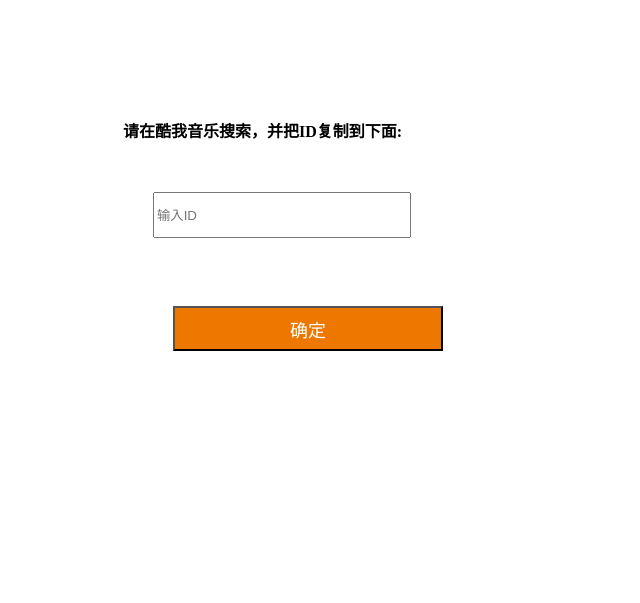
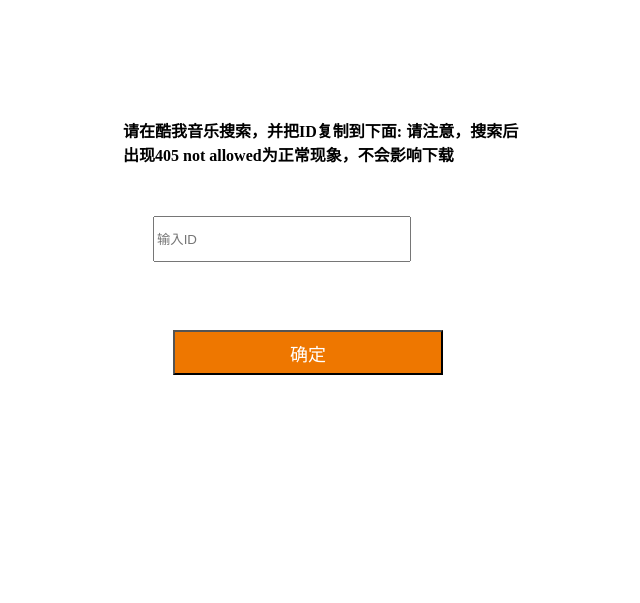
Before and after one commit to Huajishe/huajishe.github.io, a plain HTML site: page kuwojiexi/index.html in a window 1280 px wide. Shown: the whole page, without its empty margins (485-1125 px from the left). Drawn offline with Linux system fonts and the light colour scheme.

Commit message:
Update index.html

```diff
--- a/kuwojiexi/index.html
+++ b/kuwojiexi/index.html
@@ -88,6 +88,7 @@ margin-right: 100px;
 <div style="margin-left: 50px;">
 
 <b>请在酷我音乐搜索，并把ID复制到下面:</b>
+<b>请注意，搜索后出现405 not allowed为正常现象，不会影响下载</b>
 
 <input class="input" type="text" name="password" id="password" placeholder="输入ID" />
 
```
